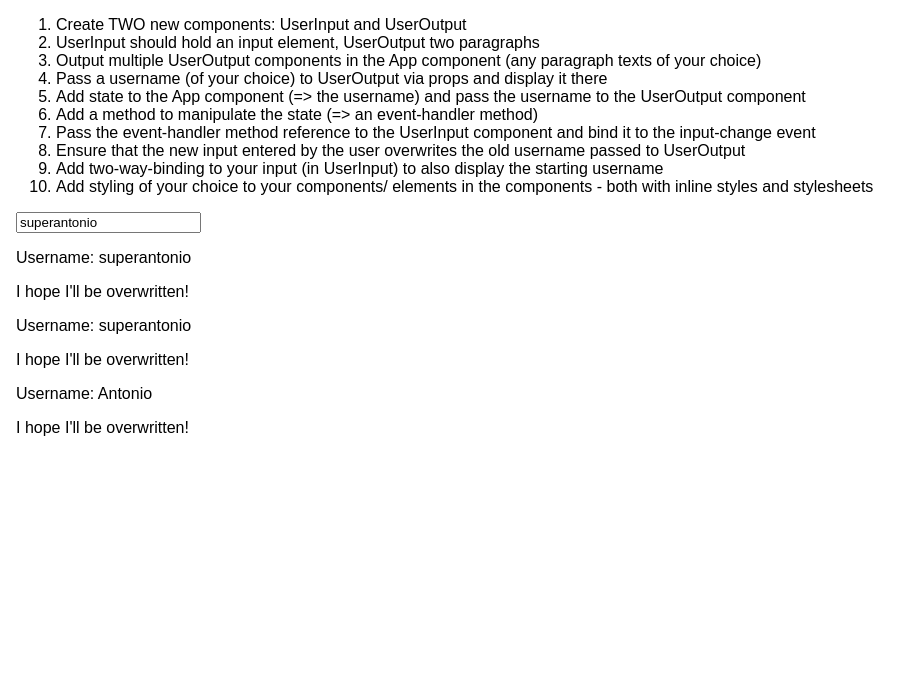
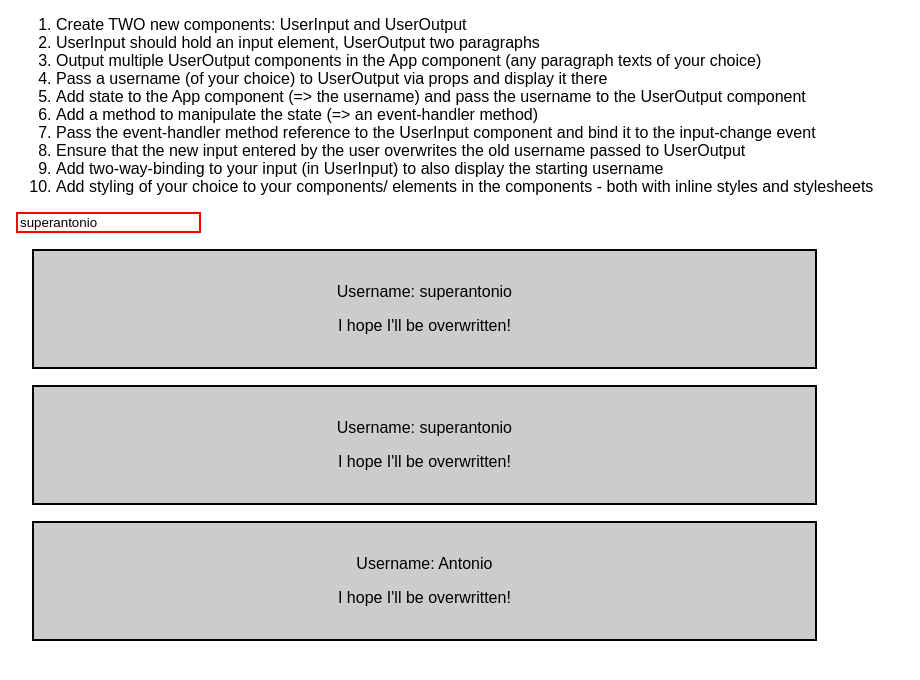
Before and after one commit to antocecere77/ReactLearningBasicSyntax, a React (Create React App) app: page / in a window 1280 px wide. Shown: the top 680 px of the page, without its empty margins (0-920 px from the left). Built offline with nearby package versions, Linux system fonts and the light colour scheme.

Commit message:
Add styling of your choice to your components/ elements in the components - both with inline styles and stylesheets

```diff
--- a/src/UserInput/UserInput.js
+++ b/src/UserInput/UserInput.js
@@ -1,8 +1,12 @@
 import React from 'react';
 
 const userInput = (props) => {
+    const inputStyle = {
+        border: '2px solid red'
+    };
     return <input
         type="text"
+        style={ inputStyle }
         onChange={ props.changed }
         value={ props.currentName } />
 }
--- /dev/null
+++ b/src/UserOutput/UserOutput.css
@@ -0,0 +1,8 @@
+.UserOutput {
+    width: 60%;
+    padding: 16px;
+    margin: 16px;
+    border: 2px solid black;
+    background-color: #ccc;
+    text-align: center;
+}
--- a/src/UserOutput/UserOutput.js
+++ b/src/UserOutput/UserOutput.js
@@ -1,8 +1,9 @@
 import React from 'react';
+import './UserOutput.css';
 
 const userOutput = (props) => {
     return (
-        <div>
+        <div className="UserOutput">
             <p>Username: { props.userName }</p>
             <p>I hope I'll be overwritten!</p>
         </div>
```
